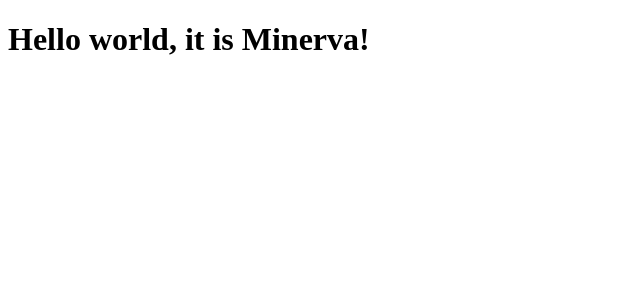
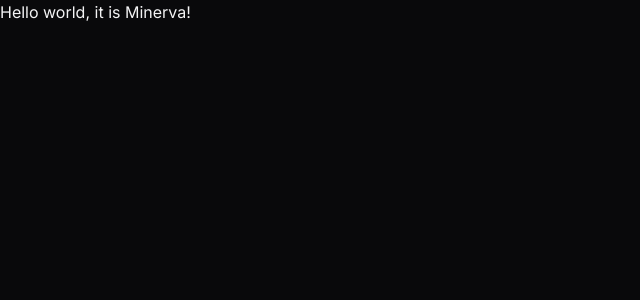
Before and after one commit to guisebastiao/minerva, a React (Vite) app: page / in a window 1280 px wide. Shown: the top 300 px of the page, without its empty margins (0-640 px from the left). Built offline with nearby package versions, Linux system fonts and the light colour scheme.

Commit message:
criado o css padrao

```diff
--- a/src/main.tsx
+++ b/src/main.tsx
@@ -1,4 +1,5 @@
 import { createRoot } from "react-dom/client";
+import "./styles/index.css";
 
 createRoot(document.getElementById("root")!).render(
   <h1>Hello world, it is Minerva!</h1>
--- /dev/null
+++ b/src/styles/index.css
@@ -0,0 +1,114 @@
+:root {
+  --theme-background: #09090b;
+  --theme-foreground: #f4f4f5;
+
+  --primary-background: #6366f1;
+  --primary-foreground: #ffffff;
+
+  --card-background: #f4f4f5;
+  --card-foreground: #18181b;
+  --card-hover: #27272a;
+  --card-active: #3f3f46;
+  --card-placeholder: #52525b;
+
+  --success-background: #22c55e;
+  --error-background: #ef4444;
+
+  --border-background: #3f3f46;
+  --border-placeholder: #a1a1aa;
+
+  --text-background: #f4f4f5;
+  --text-foreground: #09090b;
+  --text-hover: #e4e4e7;
+  --text-active: #d4d4d8;
+  --text-placeholder: #a1a1aa;
+
+  --button-background: #f4f4f5;
+  --button-foreground: #27272a;
+}
+
+*,
+*::before,
+*::after {
+  box-sizing: border-box;
+}
+
+* {
+  margin: 0;
+  padding: 0;
+  font-size: 16px;
+  font-weight: normal;
+}
+
+html {
+  -webkit-text-size-adjust: 100%;
+  -moz-text-size-adjust: 100%;
+  text-size-adjust: 100%;
+  scroll-behavior: smooth;
+}
+
+body {
+  min-height: 100vh;
+  line-height: 1.5;
+  font-family: "Inter", system-ui, sans-serif;
+  background-color: var(--theme-background);
+  color: var(--text-background);
+  -webkit-font-smoothing: antialiased;
+  -moz-osx-font-smoothing: grayscale;
+}
+
+a {
+  color: inherit;
+  text-decoration: none;
+}
+
+ul,
+ol {
+  list-style: none;
+}
+
+input,
+button,
+textarea,
+select {
+  font: inherit;
+  color: inherit;
+  background: none;
+  border: none;
+  outline: none;
+}
+
+button {
+  cursor: pointer;
+  background: none;
+  border: none;
+}
+
+img,
+picture,
+video,
+canvas,
+svg {
+  display: block;
+  max-width: 100%;
+}
+
+a:focus {
+  outline: none;
+}
+
+button:disabled {
+  pointer-events: none;
+}
+
+html,
+body {
+  overflow-x: hidden;
+}
+
+#root {
+  isolation: isolate;
+  min-height: 100vh;
+  display: flex;
+  flex-direction: column;
+}
```
